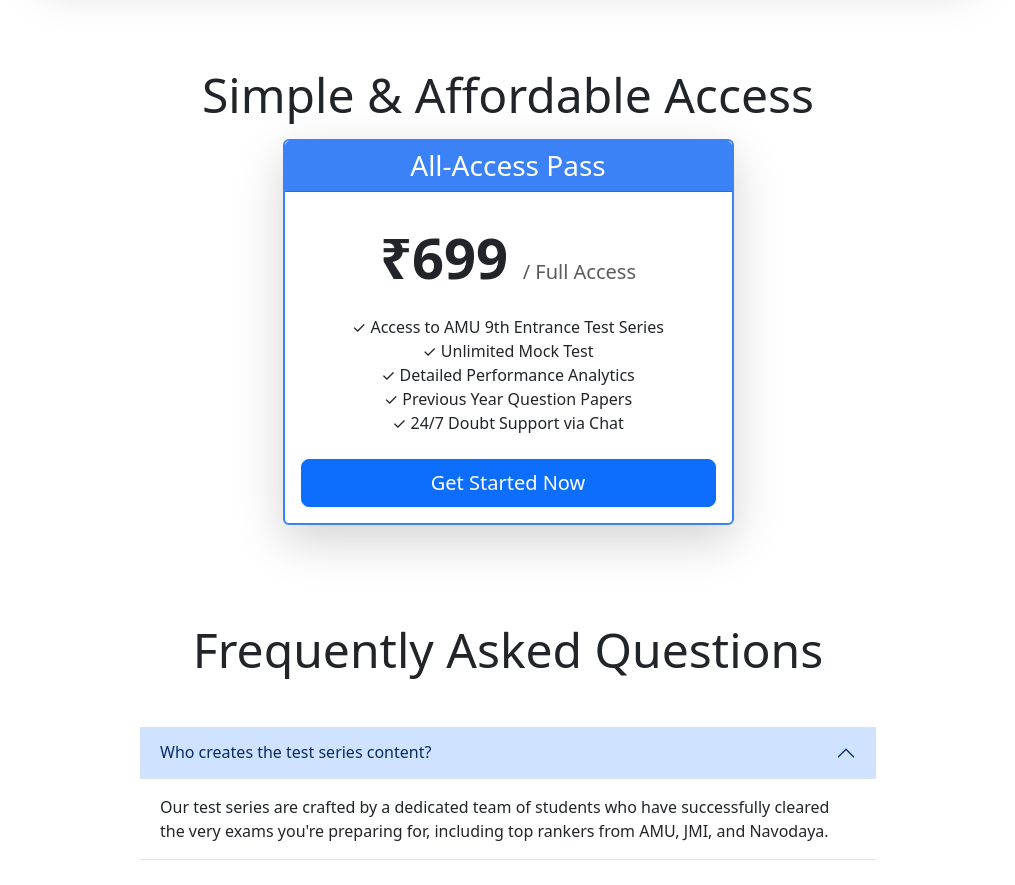
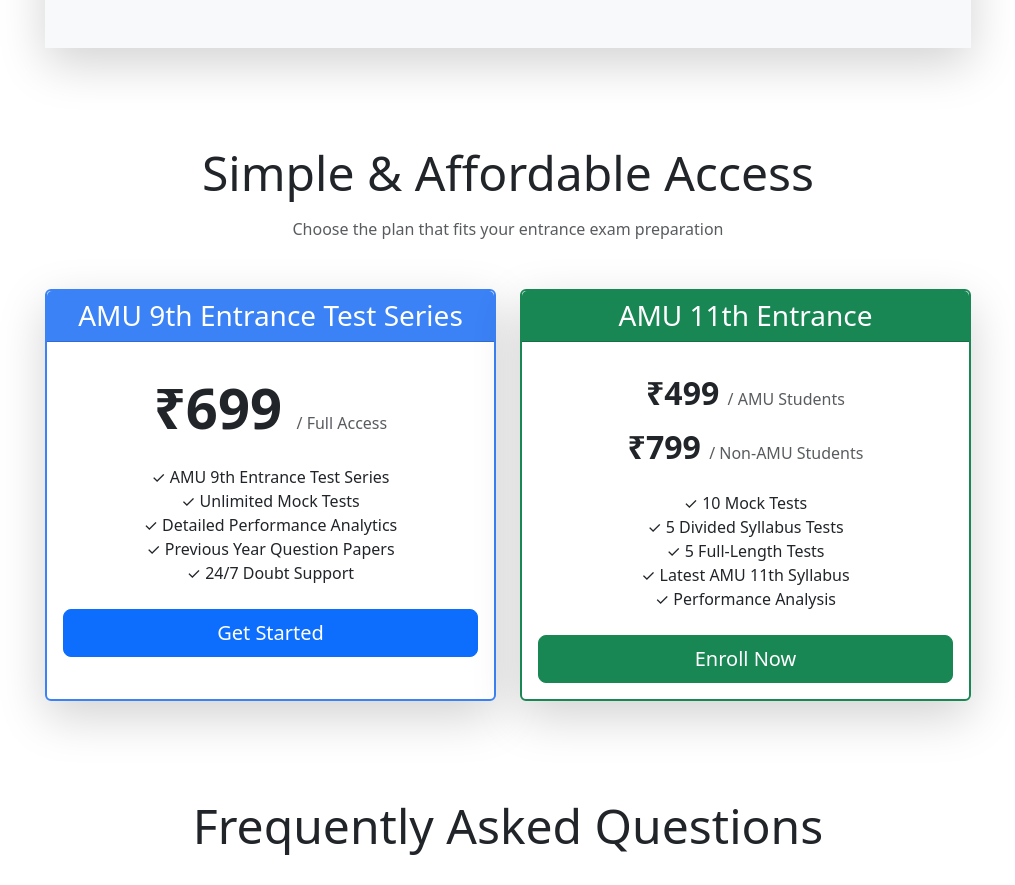
Before and after one commit to dhruvmittal41/AspireClasses, a React (Vite) app in the folder frontend/: page / in a window 1280 px wide. Shown: the part 3320-4205 px from the top of the page, without its empty margins (132-1147 px from the left). Built offline with nearby package versions, Linux system fonts and the light colour scheme; no server answers.

Commit message:
Landing PAge refactored

```diff
--- a/frontend/src/Pages/Landing_Page/Landing_Page.jsx
+++ b/frontend/src/Pages/Landing_Page/Landing_Page.jsx
@@ -364,6 +364,17 @@ const Features = () => (
 
 const testSeriesData = [
   {
+    title: "AMU 11th Entrance Test Series",
+    description:
+      "A specially designed test series for AMU 11th Entrance aspirants, structured to strengthen concepts and boost exam confidence.",
+    features: [
+      "10 Mock Tests",
+      "5 Divided Syllabus Tests",
+      "5 Full-Length Tests",
+      "Based on Latest AMU 11th Syllabus",
+    ],
+  },
+  {
     title: "AMU 9th Entrance Test Series",
     description:
       "Our flagship series, meticulously designed to match the latest AMU pattern. Gain the ultimate competitive advantage with tests created by AMU alumni.",
@@ -467,23 +478,28 @@ const Pricing = () => (
   <AnimatedSection id="pricing">
     <Container>
       <h2 className="text-center display-5 mb-3">Simple & Affordable Access</h2>
-      <Row className="justify-content-center">
-        <Col lg={5} md={8}>
-          <Card className="text-center border-primary border-2 shadow-lg">
+      <p className="text-center text-muted mb-5">
+        Choose the plan that fits your entrance exam preparation
+      </p>
+
+      <Row className="justify-content-center g-4">
+        {/* AMU 9th / All Access */}
+        <Col lg={5} md={6}>
+          <Card className="text-center border-primary border-2 shadow-lg h-100">
             <Card.Header as="h3" className="bg-primary text-white">
-              All-Access Pass
+              AMU 9th Entrance Test Series
             </Card.Header>
             <Card.Body>
               <Card.Title className="display-4 fw-bold my-3">
                 ₹699{" "}
-                <span className="fs-5 text-muted fw-normal">/ Full Access</span>
+                <span className="fs-6 text-muted fw-normal">/ Full Access</span>
               </Card.Title>
               <ul className="list-unstyled my-4">
-                <li>✓ Access to AMU 9th Entrance Test Series</li>
-                <li>✓ Unlimited Mock Test</li>
+                <li>✓ AMU 9th Entrance Test Series</li>
+                <li>✓ Unlimited Mock Tests</li>
                 <li>✓ Detailed Performance Analytics</li>
                 <li>✓ Previous Year Question Papers</li>
-                <li>✓ 24/7 Doubt Support via Chat</li>
+                <li>✓ 24/7 Doubt Support</li>
               </ul>
               <Button
                 href="#contact"
@@ -491,7 +507,48 @@ const Pricing = () => (
                 size="lg"
                 className="w-100"
               >
-                Get Started Now
+                Get Started
+              </Button>
+            </Card.Body>
+          </Card>
+        </Col>
+
+        {/* AMU 11th Entrance */}
+        <Col lg={5} md={6}>
+          <Card className="text-center border-success border-2 shadow-lg h-100">
+            <Card.Header as="h3" className="bg-success text-white">
+              AMU 11th Entrance
+            </Card.Header>
+            <Card.Body>
+              <Card.Title className="fw-bold fs-2 my-3">
+                ₹499{" "}
+                <span className="fs-6 text-muted fw-normal">
+                  / AMU Students
+                </span>
+              </Card.Title>
+
+              <Card.Title className="fw-bold fs-2 my-2">
+                ₹799{" "}
+                <span className="fs-6 text-muted fw-normal">
+                  / Non-AMU Students
+                </span>
+              </Card.Title>
+
+              <ul className="list-unstyled my-4">
+                <li>✓ 10 Mock Tests</li>
+                <li>✓ 5 Divided Syllabus Tests</li>
+                <li>✓ 5 Full-Length Tests</li>
+                <li>✓ Latest AMU 11th Syllabus</li>
+                <li>✓ Performance Analysis</li>
+              </ul>
+
+              <Button
+                href="#contact"
+                variant="success"
+                size="lg"
+                className="w-100"
+              >
+                Enroll Now
               </Button>
             </Card.Body>
           </Card>
```
